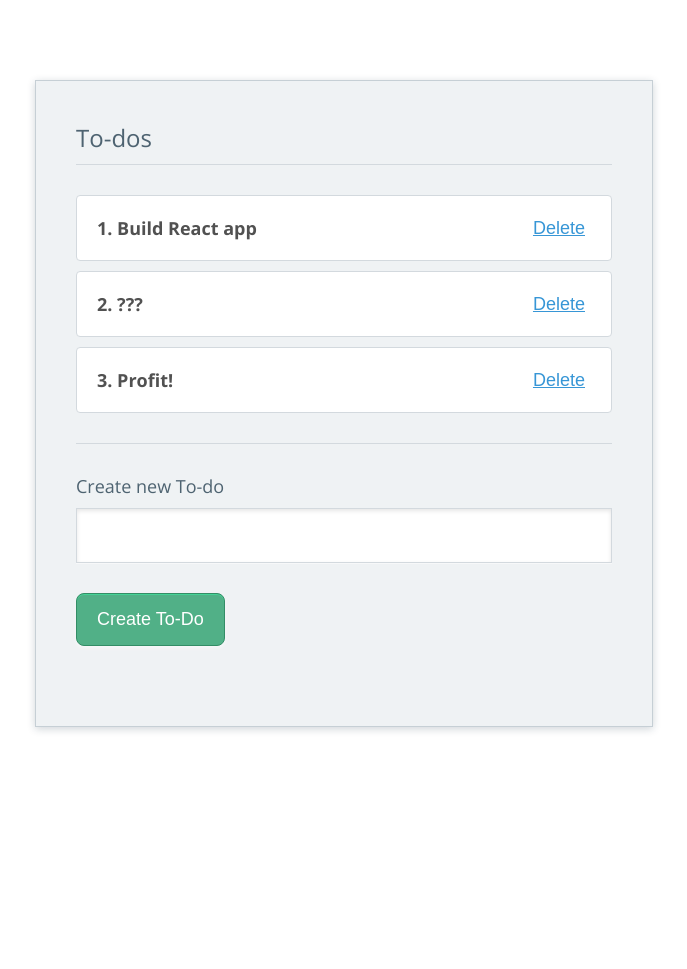
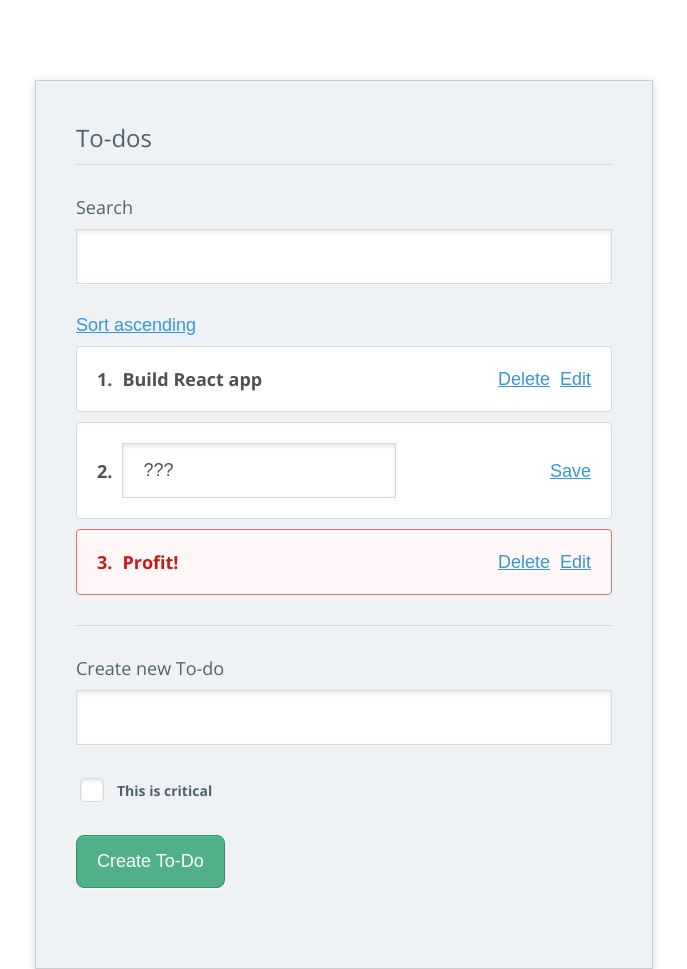
Before and after one commit to cjcenizal/react-design-workshop, a React app: page / in a window 1280 px wide. Shown: the top 969 px of the page, without its empty margins (296-983 px from the left). Before the commit the page ends 827 px from the top, so only its background shows below. Built offline with nearby package versions, Linux system fonts and the light colour scheme.

Commit message:
Add all CSS and demo markup.

```diff
--- a/src/ToDoApp.js
+++ b/src/ToDoApp.js
@@ -8,35 +8,63 @@ export class ToDoApp extends Component {
           To-dos
         </h1>
 
+        <label className="label">
+          Search
+        </label>
+
+        <input type="text" className="textInput" />
+
+        <button className="sortButton">
+          Sort ascending
+        </button>
+
         <ol className="toDoList">
           <li className="toDoListItem">
             <div className="toDoListItem__body">
               Build React app
             </div>
 
-            <button className="toDoListItem__delete">
-              Delete
-            </button>
+            <div className="toDoListItem__actions">
+              <button className="toDoListItem__button">
+                Delete
+              </button>
+
+              <button className="toDoListItem__button">
+                Edit
+              </button>
+            </div>
           </li>
 
           <li className="toDoListItem">
             <div className="toDoListItem__body">
-              ???
+              <input
+                type="text"
+                className="textInput textInput--inline"
+                value="???"
+              />
             </div>
 
-            <button className="toDoListItem__delete">
-              Delete
-            </button>
+            <div className="toDoListItem__actions">
+              <button className="toDoListItem__button">
+                Save
+              </button>
+            </div>
           </li>
 
-          <li className="toDoListItem">
+          <li className="toDoListItem toDoListItem--critical">
             <div className="toDoListItem__body">
               Profit!
             </div>
 
-            <button className="toDoListItem__delete">
-              Delete
-            </button>
+            <div className="toDoListItem__actions">
+              <button className="toDoListItem__button">
+                Delete
+              </button>
+
+              <button className="toDoListItem__button">
+                Edit
+              </button>
+            </div>
           </li>
         </ol>
 
@@ -48,6 +76,13 @@ export class ToDoApp extends Component {
 
         <input type="text" className="textInput" />
 
+        <label className="checkBoxLabel">
+          <input type="checkbox" className="checkBox" />
+          <span className="checkBoxLabel__text">
+            This is critical
+          </span>
+        </label>
+
         <button className="button">
           Create To-Do
         </button>
--- a/src/index.scss
+++ b/src/index.scss
@@ -3,6 +3,22 @@ $fontSize: 18px;
 
 @mixin border {
   border-bottom: 1px solid #D3D9DE;
+}
+
+@mixin linkButton {
+  appearance: none;
+  cursor: pointer;
+  border: none;
+  padding: 0;
+  font-size: $fontSize;
+  font-weight: 300;
+  background-color: transparent;
+  color: #3796D6;
+  text-decoration: underline;
+
+  &:hover {
+    color: #0f649e;
+  }
 }
 
 * {
@@ -58,26 +74,37 @@ body {
   border-radius: 4px;
 }
 
+.toDoListItem--critical {
+  background-color: #FFF7F7;
+  border-color: #D97373;
+
   .toDoListItem__body {
+    color: #C21B1B;
+  }
+}
+
+  .toDoListItem__body {
+    display: flex;
+    align-items: center;
     font-size: $fontSize;
     font-weight: 700;
     color: #515151;
 
     &:before {
-      content: counter(my-badass-counter) ". ";
+      margin-right: 10px;
+      content: counter(my-badass-counter) ".";
       counter-increment: my-badass-counter;
     }
   }
 
-  .toDoListItem__delete {
-    appearance: none;
-    cursor: pointer;
-    border: none;
-    font-size: $fontSize;
-    font-weight: 300;
-    background-color: transparent;
-    color: #3796D6;
-    text-decoration: underline;
+  .toDoListItem__actions {
+    > * + * {
+      margin-left: 10px;
+    }
+  }
+
+  .toDoListItem__button {
+    @include linkButton;
   }
 
 .horizontalRule {
@@ -107,8 +134,46 @@ body {
   border: 1px solid #D3D9DE;
   box-shadow:
     0 1px 0 rgba(#FFFFFF, 0.5),
-    inset  0 2px 4px rgba(#000000, 0.1);
+    inset 0 2px 4px rgba(#000000, 0.1);
   margin-bottom: $verticalRhythm;
+}
+
+.textInput--inline {
+  margin-bottom: 0;
+}
+
+.checkBoxLabel {
+  display: flex;
+  align-items: center;
+  margin-bottom: $verticalRhythm;
+}
+
+  .checkBoxLabel__text {
+    display: inline-block;
+    font-size: 14px;
+    font-weight: 700;
+    color: #4E6371;
+    margin-left: 10px;
+  }
+
+.checkBox {
+  appearance: none;
+  width: 24px;
+  height: 24px;
+  background-color: #FFFFFF;
+  border: 1px solid #D3D9DE;
+  box-shadow:
+    0 1px 0 rgba(#FFFFFF, 0.5),
+    inset 0 2px 4px rgba(#000000, 0.1);
+  border-radius: 4px;
+
+  &:checked {
+    box-shadow:
+      0 1px 0 rgba(#FFFFFF, 0.5),
+      inset 0 2px 4px rgba(#000000, 0.1),
+      inset 0 0 0 6px rgba(#FFFFFF, 1);
+    background-color: #3796D6;
+  }
 }
 
 .button {
@@ -124,7 +189,7 @@ body {
   border-radius: 8px;
   box-shadow:
     0 2px 4px rgba(#FFFFFF, 0.5),
-    inset  0 1px 0 rgba(#44D295, 1);
+    inset 0 1px 0 rgba(#44D295, 1);
   margin-bottom: $verticalRhythm;
 
   &:active {
@@ -132,3 +197,9 @@ body {
     box-shadow: none;
   }
 }
+
+.sortButton {
+  @include linkButton;
+
+  margin-bottom: 10px;
+}
```
Also changed, not shown: src/index.css (deleted), 1 other file.
